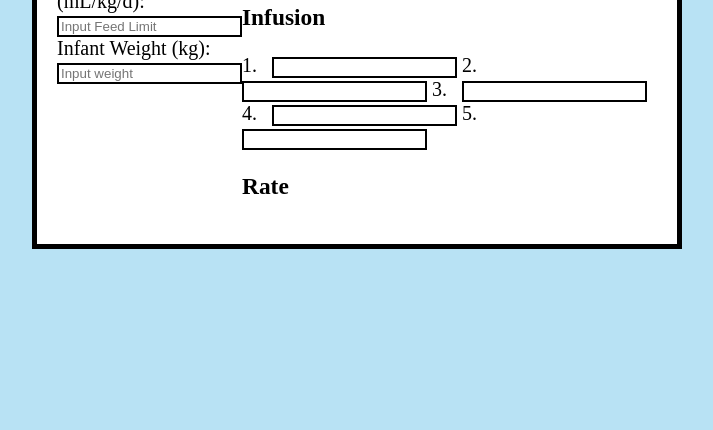
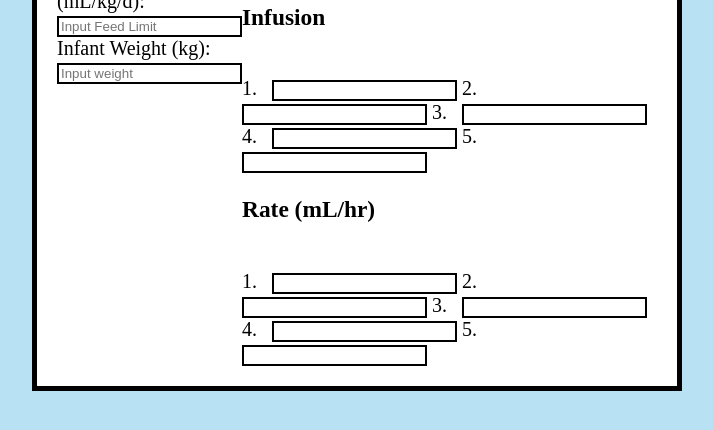
Before and after one commit to meyerkn00/FeedAdvance, a plain HTML site: page index.html in a window 1280 px wide. Shown: the part 216-646 px from the top of the page, without its empty margins (283-996 px from the left). Drawn offline with Linux system fonts and the light colour scheme.

Commit message:
Create Cont. Infusions Double Column

```diff
--- a/index.html
+++ b/index.html
@@ -62,6 +62,8 @@
 
         <div class="infusioncol">
           <h3>Infusion</h3>
+          <br />
+
           <label for="inf1">1.</label>
           <input
             type="text"
@@ -99,9 +101,43 @@
         </div>
 
         <div class="ratecol">
-          <h3>Rate</h3>
-        </div>
+          <h3>Rate (mL/hr)</h3>
+          <br />
 
+          <label for="rate1">1.</label>
+          <input
+            type="number"
+            name="rate1"
+            id="r1"
+            class="rate" />
+
+          <label for="rate2">2.</label>
+          <input
+            type="number"
+            name="rate2"
+            id="r2"
+            class="rate" />
+
+          <label for="rate3">3.</label>
+          <input
+            type="number"
+            name="rate3"
+            id="r3"
+            class="rate" />
+
+          <label for="rate4">4.</label>
+          <input
+            type="number"
+            name="rate4"
+            id="r4"
+            class="rate" />
+
+          <label for="rate5">5.</label>
+          <input
+            type="number"
+            name="rate5"
+            id="r5"
+            class="rate" />
 
       </div>
 
```
